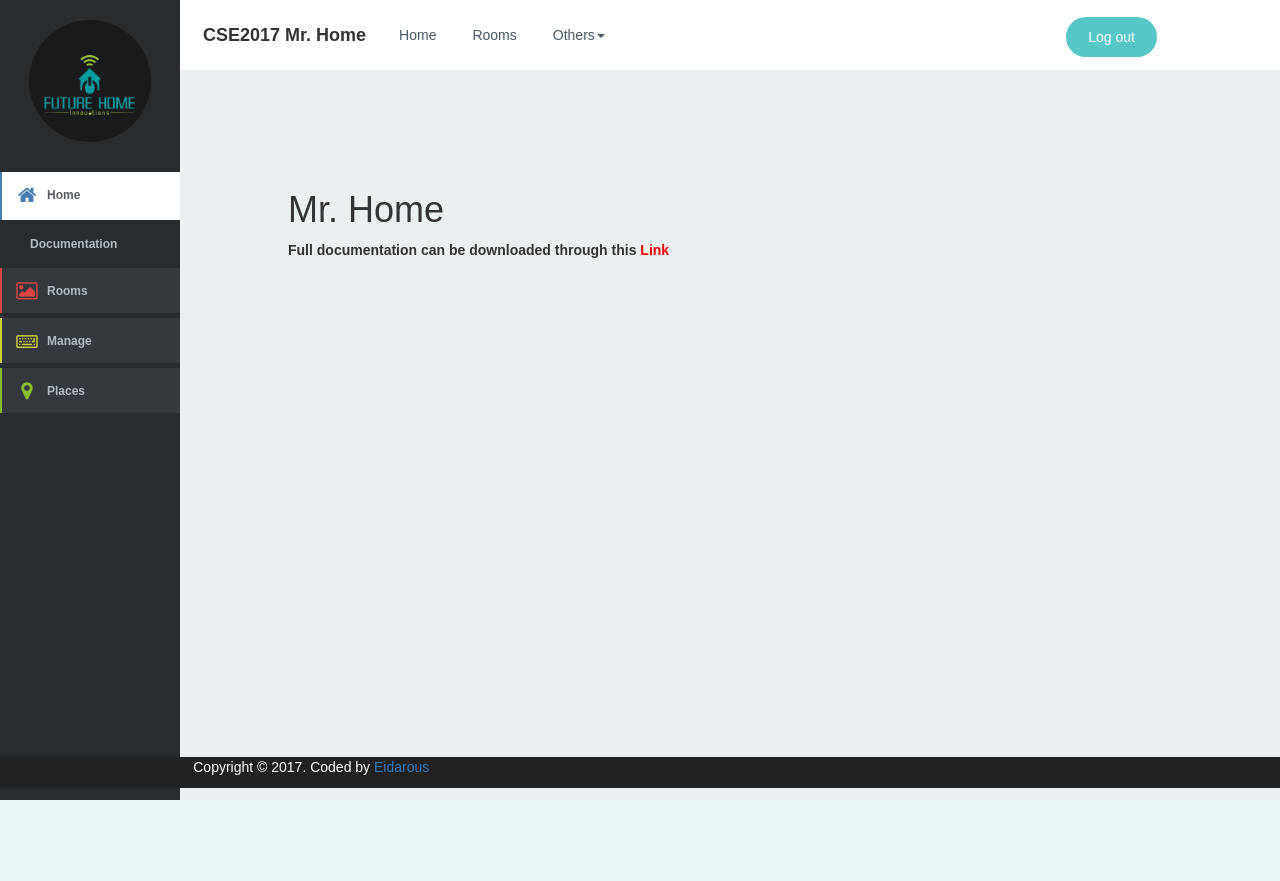
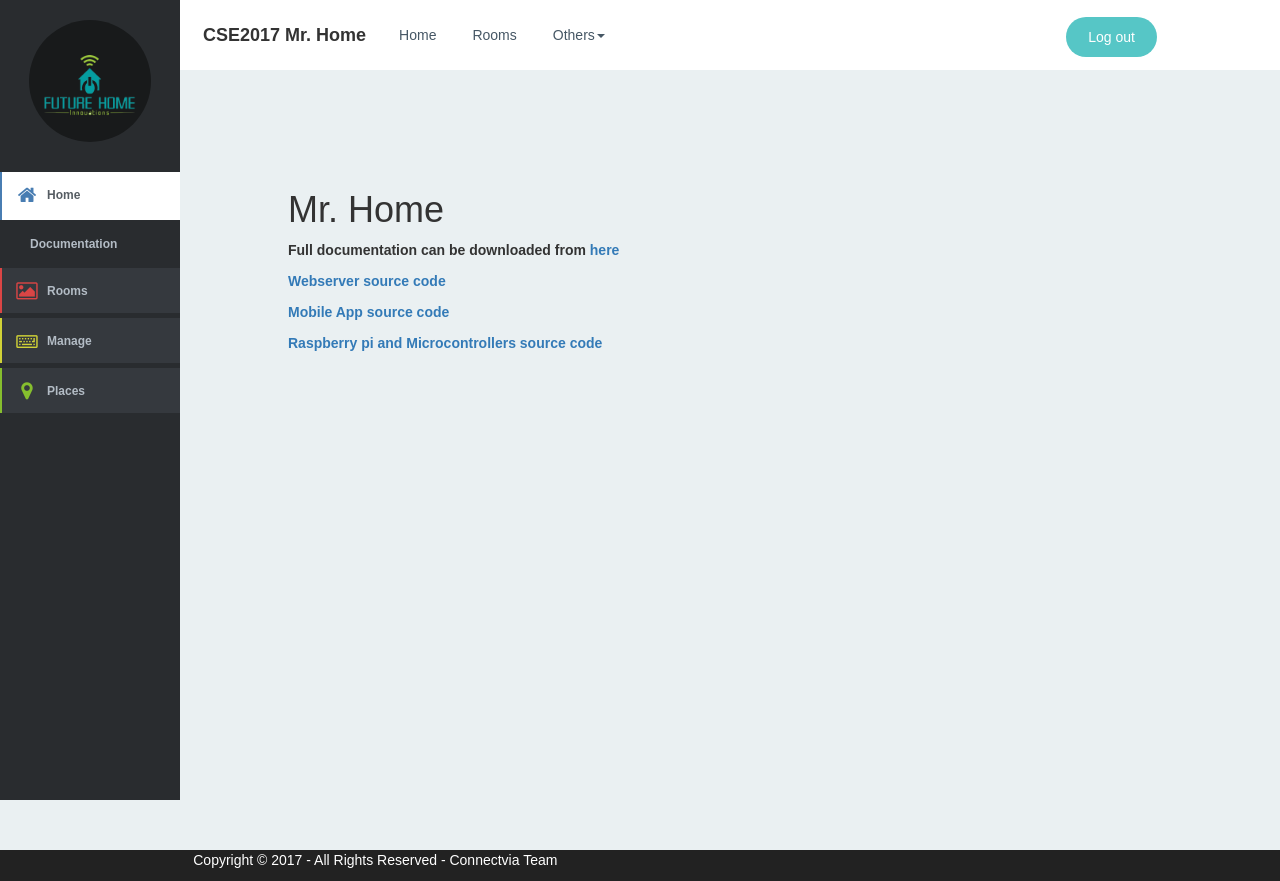
Before and after one commit to mustafa-kamel/Connectvia, a PHP site: page /web/index.php in a window 1280 px wide. Before the commit the page ends 800 px from the top, so only its background shows below. Run offline with PHP 8.4, Linux system fonts and the light colour scheme; the visitor is signed in with stand-in values (Sample User, id 1); some libraries are stand-ins or nearby versions.

Commit message:
Project doc and source code added to homepage

```diff
--- a/web/footer.php
+++ b/web/footer.php
@@ -8,7 +8,7 @@
         <div class="container">
             <div class="row">
                 <div class="col-sm-6">
-                    <p>Copyright &copy; 2017. Coded by <a href="https://www.facebook.com/Eidarous">Eidarous</a></p>
+                   <p>Copyright &copy; 2017 - All Rights Reserved - Connectvia Team<!--Coded by <a href="https://www.facebook.com/Eidarous">Eidarous</a>--></p>
                 </div>
             </div>
         </div>
--- a/web/header.php
+++ b/web/header.php
@@ -4,6 +4,7 @@
     <meta charset="utf-8">
     <meta name="viewport" content="width=device-width, initial-scale=1.0">
     <title>CSE2017 - <?php echo TITLE; ?></title>
+    <link rel="icon" href="assets/images/icon.png">
     <link rel="stylesheet" href="assets/css/bootstrap.min.css">
     <link rel="stylesheet" href="assets/css/Basic-Header.css">
     <link rel="stylesheet" href="assets/css/custom.css">
@@ -28,7 +29,7 @@
                     <ul class="nav navbar-nav">
                         <li role="presentation"><a href="index.php">Home</a></li>
                         <li role="presentation"><a href="rooms.php">Rooms</a></li>
-<?php if (isset($_SESSION['is_admin']) && $_SESSION['is_admin'] == 1){
+                        <?php if (isset($_SESSION['is_admin']) && $_SESSION['is_admin'] == 1){
                     echo '<li class="dropdown"><a class="dropdown-toggle" data-toggle="dropdown" aria-expanded="false" href="#">Others<span class="caret"></span></a>
                             <ul class="dropdown-menu" role="menu">
                                 <li role="presentation"><a href="user.php?type=new">New Users</a></li>
--- a/web/index.php
+++ b/web/index.php
@@ -7,8 +7,13 @@ chkLogin();
 ?>
 <?php include('header.php');?>
 <?php include('sidebar.php');?>
+
+
 <div class="container" style="padding:100px 100px 0px 100px;">
 <h1>Mr. Home</h1>
-<p><strong>Full documentation can be downloaded through this <a href="http://drive.google.com/download_link.php" target="_blank"><span style="color:red">Link</span></a> </strong></p>
+<p><strong>Full documentation can be downloaded from <a href="assets/Connectvia.pdf" style="text-decoration: none !important;"  target="_blank">here</a> </strong></p>
+<p><strong><a href="https://github.com/Mustafa-Kamel/Connectvia" style="text-decoration: none !important;"  target="_blank">Webserver source code</a> </strong></p>
+<p><strong><a href="https://github.com/ahmedorabi94/MrHome" style="text-decoration: none !important;"  target="_blank">Mobile App source code</a> </strong></p>
+<p><strong><a href="https://github.com/AnasKhedr/Smart-Home-2017" style="text-decoration: none !important;" target="_blank">Raspberry pi and Microcontrollers source code</a> </strong></p>
 </div>
 <?php include('footer.php');?>
```
Also changed, not shown: web/assets/images/icon.png (added), 2 other files.
